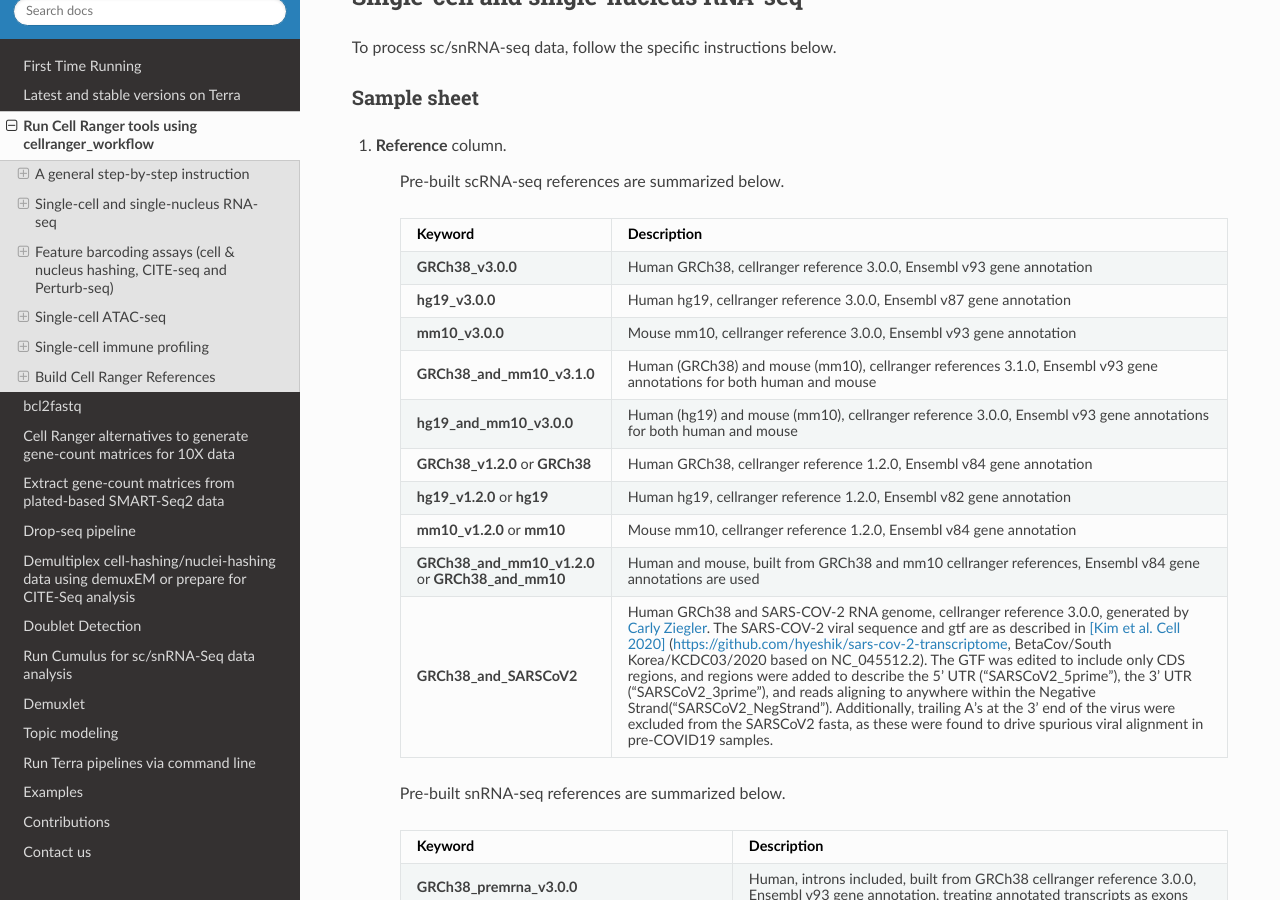
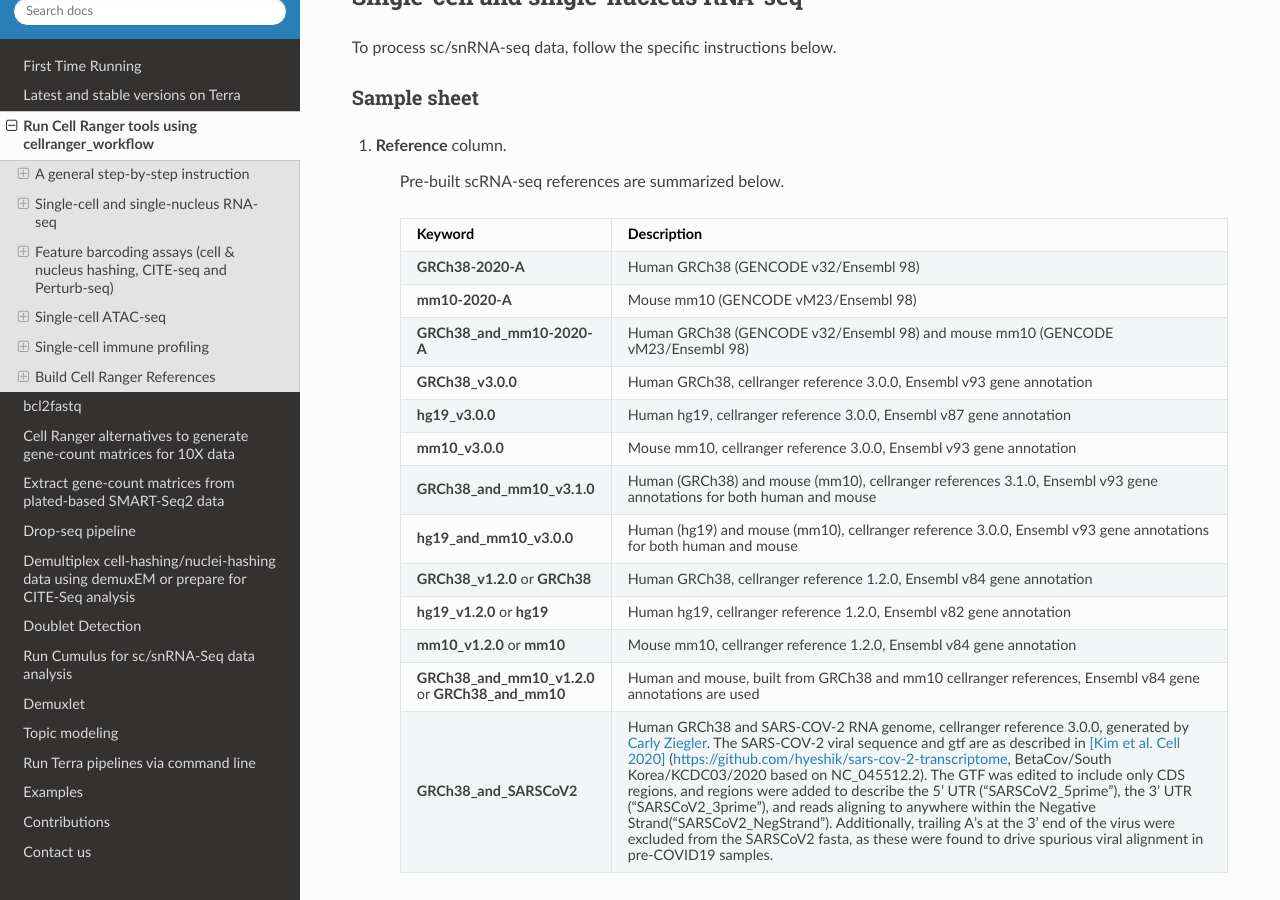
Before and after one commit to lilab-bcb/cumulus, a Sphinx documentation site: the page built from docs/cellranger.rst, in a window 1280 px wide and 900 px high, scrolled down 5008 px. Built offline with Sphinx 7.4.7 and the Read the Docs theme 2.0.0, drawn with Linux system fonts in a browser that asks for light colours; some of the changed text lies outside the part shown.

Commit message:
added cellranger version 4.0.0

```diff
--- a/docs/cellranger.rst
+++ b/docs/cellranger.rst
@@ -190,6 +190,12 @@ Sample sheet
 
 		* - Keyword
 		  - Description
+		* - **GRCh38-2020-A**
+		  - Human GRCh38 (GENCODE v32/Ensembl 98)
+		* - **mm10-2020-A**
+		  - Mouse mm10 (GENCODE vM23/Ensembl 98)
+		* - **GRCh38_and_mm10-2020-A**
+		  - Human GRCh38 (GENCODE v32/Ensembl 98) and mouse mm10 (GENCODE vM23/Ensembl 98)
 		* - **GRCh38_v3.0.0**
 		  - Human GRCh38, cellranger reference 3.0.0, Ensembl v93 gene annotation
 		* - **hg19_v3.0.0**
```
Also changed, not shown: other parts of docs/cellranger.rst (+5 -5 lines), 3 other files.
